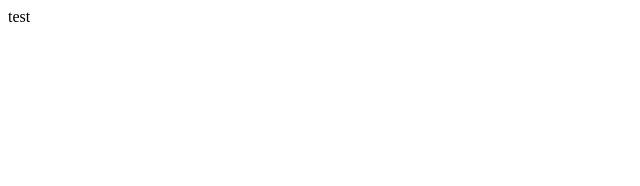
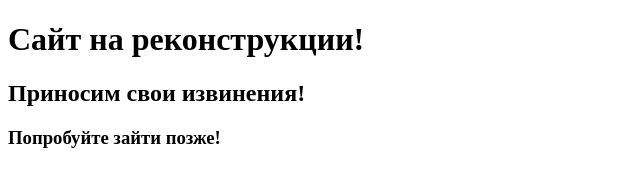
Before and after one commit to marketingmagic/marketingmagic.github.io, a plain HTML site: page index.html in a window 1280 px wide. Shown: the whole page, without its empty margins (0-640 px from the left). Drawn offline with Linux system fonts and the light colour scheme.

Commit message:
Update index.html

```diff
--- a/index.html
+++ b/index.html
@@ -7,7 +7,9 @@
 </head>
 <body>
 
-	<span>test</span>
+	<h1>Сайт на реконструкции!</h1>
+<h2>Приносим свои извинения!</h2>
+<h3>Попробуйте зайти позже!</h3>
 
 </body>
 </html>
```
